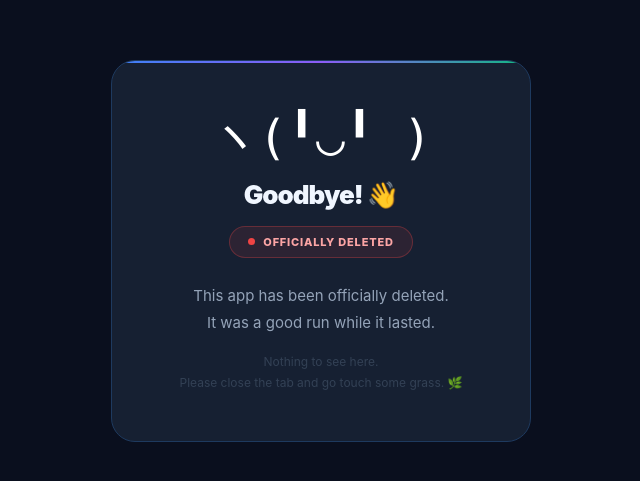
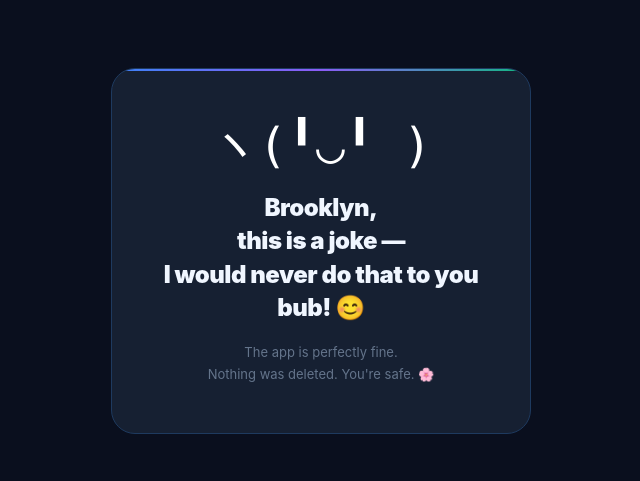
Before and after one commit to ASC-Harrison/nextjs-with-supabase, a Next.js app: page / in a window 1280 px wide. Shown: the part 149-630 px from the top of the page, without its empty margins (319-959 px from the left). Built offline with nearby package versions, Linux system fonts and the light colour scheme.

Commit message:
Update page.tsx

```diff
--- a/app/page.tsx
+++ b/app/page.tsx
@@ -12,31 +12,18 @@ export default function Home() {
     <main style={{minHeight:"100vh",background:"#0a0f1e",display:"flex",alignItems:"center",justifyContent:"center",padding:"16px",fontFamily:"-apple-system,BlinkMacSystemFont,'SF Pro Display','Segoe UI',sans-serif"}}>
       <div style={{maxWidth:420,width:"100%",background:"#162032",border:"1px solid #1e3a5f",borderRadius:24,padding:"48px 32px",textAlign:"center",position:"relative",overflow:"hidden"}}>
 
-        {/* Top gradient line */}
         <div style={{position:"absolute",top:0,left:0,right:0,height:2,background:"linear-gradient(90deg,#3b82f6,#8b5cf6,#10b981)"}} />
 
-        {/* Waving guy ASCII art */}
-        <pre style={{fontSize:48,lineHeight:1.2,marginBottom:8,fontStyle:"normal"}}>
+        <pre style={{fontSize:48,lineHeight:1.2,marginBottom:16}}>
 {frame === 0 ? `( ╹◡╹)ノ` : `ヽ(╹◡╹ )`}
         </pre>
 
-        <div style={{fontSize:26,fontWeight:900,color:"#f0f6ff",letterSpacing:-1,marginBottom:12}}>
-          Goodbye! 👋
+        <div style={{fontSize:24,fontWeight:900,color:"#f0f6ff",letterSpacing:-0.5,lineHeight:1.4,marginBottom:16}}>
+          Brooklyn,<br/>this is a joke —<br/>I would never do that to you bub! 😊
         </div>
 
-        <div style={{display:"inline-flex",alignItems:"center",gap:8,background:"rgba(239,68,68,0.1)",border:"1px solid rgba(239,68,68,0.3)",borderRadius:9999,padding:"7px 18px",fontSize:11,fontWeight:800,color:"#fca5a5",letterSpacing:0.8,marginBottom:24}}>
-          <span style={{width:7,height:7,borderRadius:"50%",background:"#ef4444",display:"inline-block",animation:"blink 1s infinite"}} />
-          OFFICIALLY DELETED
-        </div>
-
-        <div style={{fontSize:15,color:"#94a3b8",lineHeight:1.8,marginBottom:8}}>
-          This app has been officially deleted.<br/>
-          It was a good run while it lasted.
-        </div>
-
-        <div style={{fontSize:12,color:"#334155",lineHeight:1.7,marginTop:16}}>
-          Nothing to see here.<br/>
-          Please close the tab and go touch some grass. 🌿
+        <div style={{fontSize:13,color:"#64748b",lineHeight:1.7}}>
+          The app is perfectly fine.<br/>Nothing was deleted. You're safe. 🌸
         </div>
 
       </div>
```
